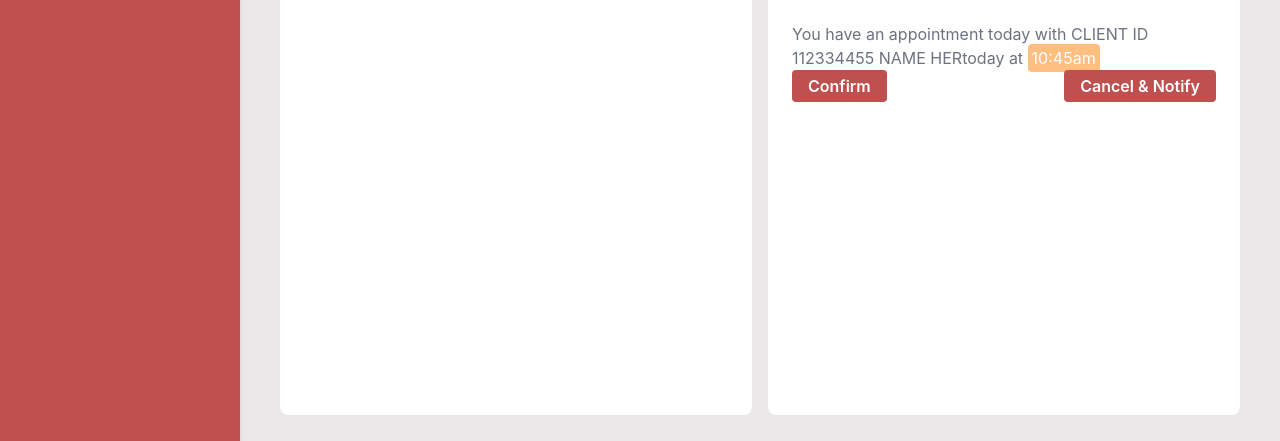
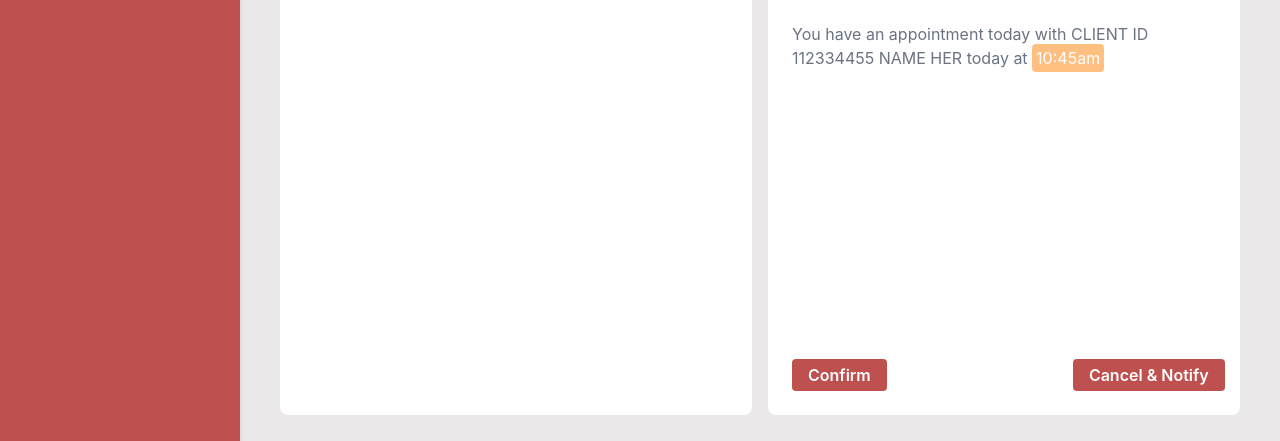
Before and after one commit to Spencer-lolley/frontend, a Next.js app: page /serviceProvider/Appointments in a window 1280 px wide. Shown: the part 257-698 px from the top of the page. Built offline with nearby package versions, Linux system fonts and the light colour scheme.

Commit message:
Appointments page done

```diff
--- a/pages/serviceProvider/Appointments.js
+++ b/pages/serviceProvider/Appointments.js
@@ -51,7 +51,7 @@ export default function Appointments() {
             <div className="mt-6 text-gray-500">
               <p>
                 You have an appointment today with{" "}
-                <span className="uppercase">client id 112334455 name her</span>
+                <span className="uppercase">client id 112334455 name her</span>{" "}
                 today at{" "}
                 <span className="p-1 text-white rounded bg-YellowText">
                   10:45am
@@ -59,7 +59,8 @@ export default function Appointments() {
               </p>
             </div>
 
-            <div className="flex justify-between text-white bottom-0">
+            <div className="bottom-0 absolute mb-6 mx-auto w-11/12">
+              <div className="flex justify-between text-white">
                 <button className="bg-RedBackground px-4 rounded py-1 font-semibold">
                   <Link href="#" passHref>
                     <a>Confirm</a>
@@ -75,5 +76,6 @@ export default function Appointments() {
           </div>
         </div>
       </div>
+    </div>
   );
 }
--- /dev/null
+++ b/pages/serviceProvider/Dashboard.js
@@ -0,0 +1,7 @@
+import React from 'react'
+
+export default function Dashboard() {
+  return (
+    <div>Dashboard</div>
+  )
+}
--- /dev/null
+++ b/pages/serviceProvider/Wallet.js
@@ -0,0 +1,7 @@
+import React from 'react'
+
+export default function Wallet() {
+  return (
+    <div>Wallet</div>
+  )
+}
```
Lines whose indentation alone changed are shown as unchanged.
